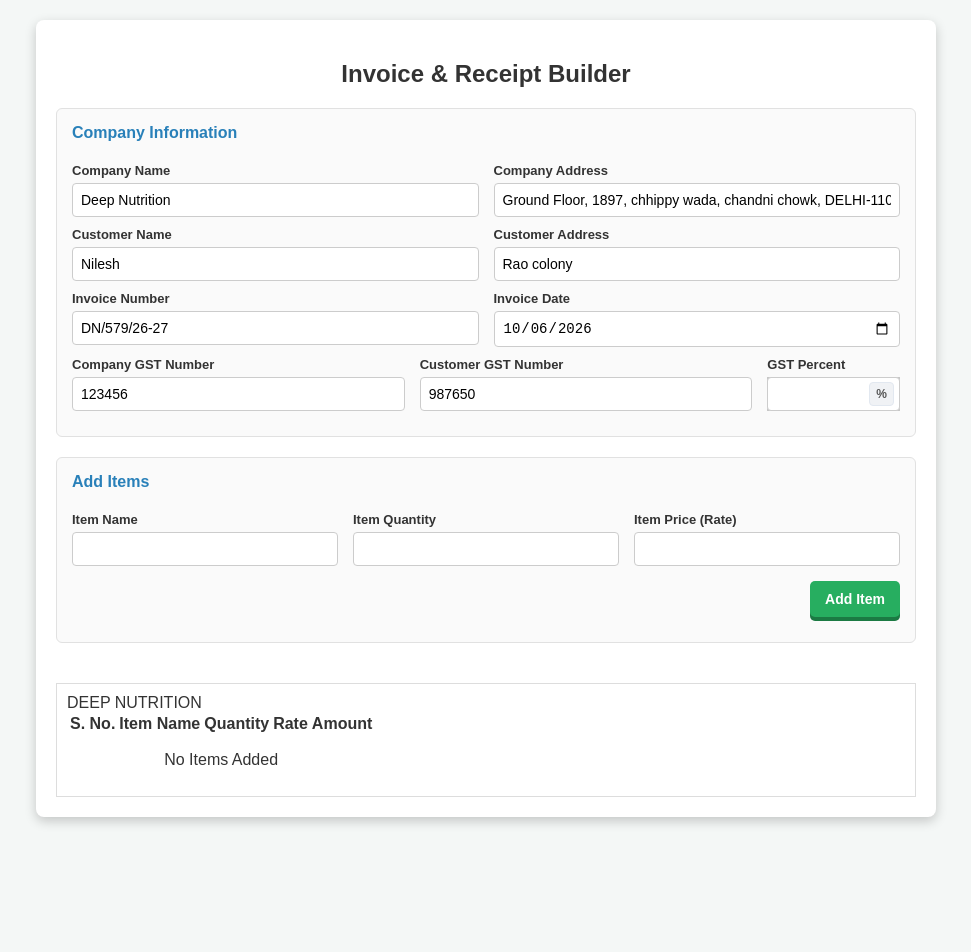
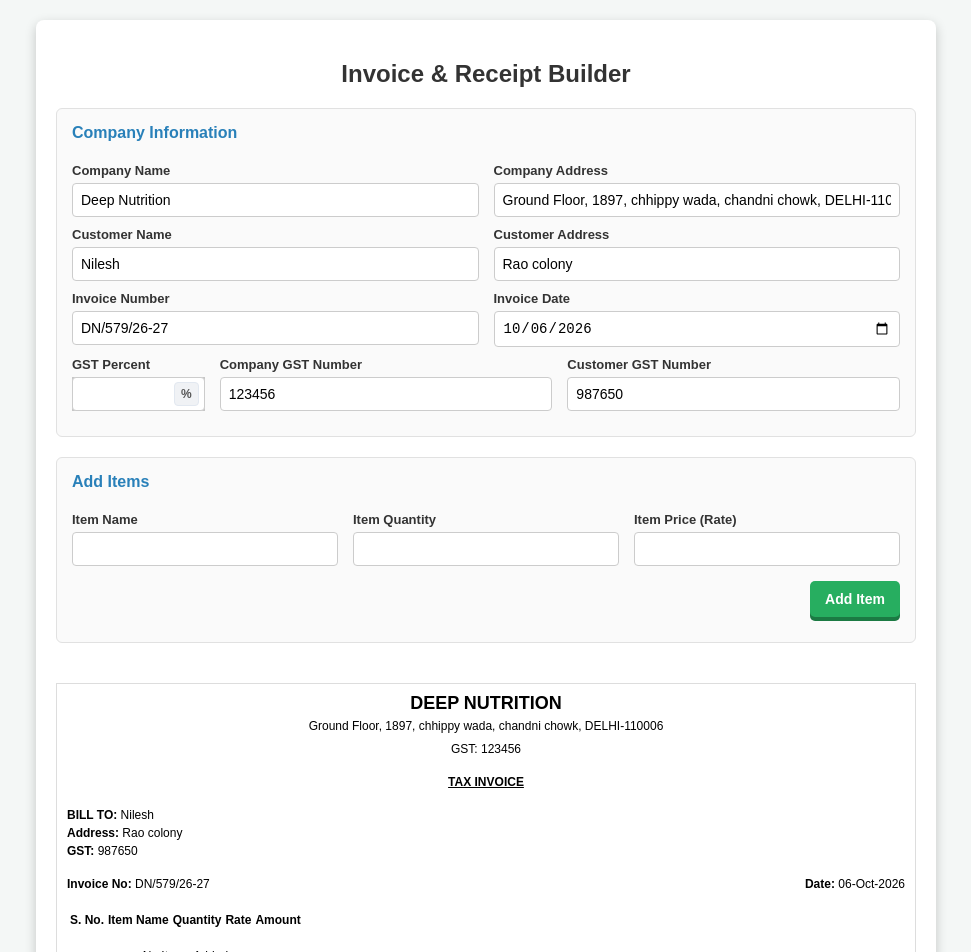
Before and after one commit to nileshrawatp1/Invoice-Generator, a React (Vite) app: page / in a window 1280 px wide. Shown: the top 952 px of the page, without its empty margins (154-1125 px from the left). Before the commit the page ends 837 px from the top, so only its background shows below. Built offline with nearby package versions, Linux system fonts and the light colour scheme.

Commit message:
above table formatting done

```diff
--- a/src/components/CustomerForm.tsx
+++ b/src/components/CustomerForm.tsx
@@ -68,21 +68,11 @@ export function CostomerForm({ appendItem }: CustomerFormProps) {
                         label="Invoice Date"
                         inputType='date'
                         placeholder="e.g. DN/579/26-27"
-                        validation={{ required: GENERIC_ERROR_MSG, valueAsDate: true }}
+                        validation={{ required: GENERIC_ERROR_MSG }}
                     />
                 </div>
 
                 <div className="row">
-                    <FormInput
-                        fieldName="companyGst"
-                        label="Company GST Number"
-                        validation={{ required: GENERIC_ERROR_MSG }}
-                    />
-                    <FormInput
-                        fieldName="customerGst"
-                        label="Customer GST Number"
-                        validation={{ required: GENERIC_ERROR_MSG }}
-                    />
                     <FormInput
                         fieldName="gstPercent"
                         label="GST Percent"
@@ -97,6 +87,16 @@ export function CostomerForm({ appendItem }: CustomerFormProps) {
                         symbolClassName="percent-symbol"
                         symbol="%"
                     />
+                    <FormInput
+                        fieldName="companyGst"
+                        label="Company GST Number"
+                        validation={{ required: GENERIC_ERROR_MSG }}
+                    />
+                    <FormInput
+                        fieldName="customerGst"
+                        label="Customer GST Number"
+                        validation={{ required: GENERIC_ERROR_MSG }}
+                    />
                 </div>
             </div>
             <AddItems />
--- a/src/components/RecieptPdf.tsx
+++ b/src/components/RecieptPdf.tsx
@@ -1,4 +1,4 @@
-import { type FieldArrayWithId } from 'react-hook-form';
+import { useFormContext, useWatch, type FieldArrayWithId } from 'react-hook-form';
 import '../styles/receipt.css';
 import type { CustomerFormData } from '../constants/FormTypes';
 
@@ -7,12 +7,53 @@ type InvoiceReceiptProps = {
 };
 
 const InvoiceReceipt = ({ fields }: InvoiceReceiptProps) => {
+    const { control } = useFormContext<CustomerFormData>();
+    const formVals = useWatch({ control });
+
+    const monthNames = [
+        "Jan", "Feb", "Mar", "Apr", "May", "Jun",
+        "Jul", "Aug", "Sep", "Oct", "Nov", "Dec",
+    ];
+    const [year, month, day] = (formVals.invoiceDate ?? "").split("-");
+    const monthName = monthNames[Number(month) - 1] ?? "";
+    const todayDate = year ? `${day}-${monthName}-${year}` : "";
 
     return (
         <>
             <div id="pdf-content" className="invoice-preview-wrapper">
                 <div className="invoice-box">
-                    <div className="invoice-header">DEEP NUTRITION</div>
+                    <div className="invoice-header">{formVals.companyName?.trim().toUpperCase()}</div>
+                    <div className="invoice-subtext">{formVals.companyAdd?.trim()}</div>
+                    {formVals.companyGst && <div className="invoice-gst">
+                        {`GST: ${formVals.companyGst}`}
+                    </div>}
+                    <div className="tax-invoice">TAX INVOICE</div>
+                    <div className="invoice-customer-details">
+                        <div>
+                            <strong>BILL TO: </strong>
+                            <span>{formVals.customerName}</span>
+                        </div>
+                        <div>
+                            <strong>Address: </strong>
+                            <span>{formVals.customerAdd}</span>
+                        </div>
+                        <div>
+                            <strong>GST: </strong>
+                            <span>{formVals.customerGst}</span>
+                        </div>
+                    </div>
+
+                    <div className="invoice-table">
+                        <div>
+                            <strong>Invoice No: </strong>
+                            {formVals.invoiceNumber && <span>{formVals.invoiceNumber}</span>}
+                        </div>
+                        <div>
+                            <strong>Date: </strong>
+                            {formVals.invoiceDate && <span>{todayDate}</span>}
+                        </div>
+                    </div>
+
                     <table>
                         <thead>
                             <tr>
--- a/src/constants/FormTypes.ts
+++ b/src/constants/FormTypes.ts
@@ -15,7 +15,7 @@ export type CustomerFormData = {
     companyGst: string,
     customerGst: string,
     invoiceNumber: string,
-    invoiceDate: Date,
+    invoiceDate: string,
     itemName: string;
     itemQuantity: number | undefined;
     itemPrice: number | undefined;
--- a/src/constants/formDefaults.ts
+++ b/src/constants/formDefaults.ts
@@ -3,6 +3,8 @@ export const getTodayDate = (): string => {
         timeZone: 'Asia/Kolkata'
     }).format(new Date());
 }
+
+// const [year, month, day] = getTodayDate().split("-").map(Number);
 
 export const DEFAULT_FORM_VALS = {
     companyName: 'Deep Nutrition',
@@ -10,7 +12,7 @@ export const DEFAULT_FORM_VALS = {
     customerName: 'Nilesh',
     customerAdd: 'Rao colony',
     invoiceNumber: 'DN/579/26-27',
-    invoiceDate: getTodayDate() as unknown as Date,
+    invoiceDate: getTodayDate(),
     companyGst: '123456',
     customerGst: '987650',
     gstPercent: undefined,
--- a/src/styles/receipt.css
+++ b/src/styles/receipt.css
@@ -6,3 +6,48 @@
     padding: 10px;
     background-color: #fff;
 }
+
+.invoice-box {
+    font-size: 12px;
+    line-height: 18px;
+    color: #000;
+    width: 100%;
+
+    .invoice-header {
+        text-align: center;
+        font-size: 18px;
+        font-weight: bold;
+        margin-bottom: 5px;
+    }
+
+    .invoice-subtext {
+        text-align: center;
+        margin-bottom: 5px;
+    }
+
+    .invoice-gst {
+        text-align: center;
+        margin-bottom: 15px;
+    }
+
+    .tax-invoice {
+        text-align: center;
+        text-decoration: underline;
+        font-weight: bold;
+        margin-bottom: 15px;
+    }
+}
+
+.invoice-customer-details {
+    display: flex;
+    flex-direction: column;
+    margin-bottom: 15px;
+}
+
+.invoice-table {
+    width: 100%;
+    margin-bottom: 15px;
+    font-size: 12px;
+    display: flex;
+    justify-content: space-between;
+}
```
